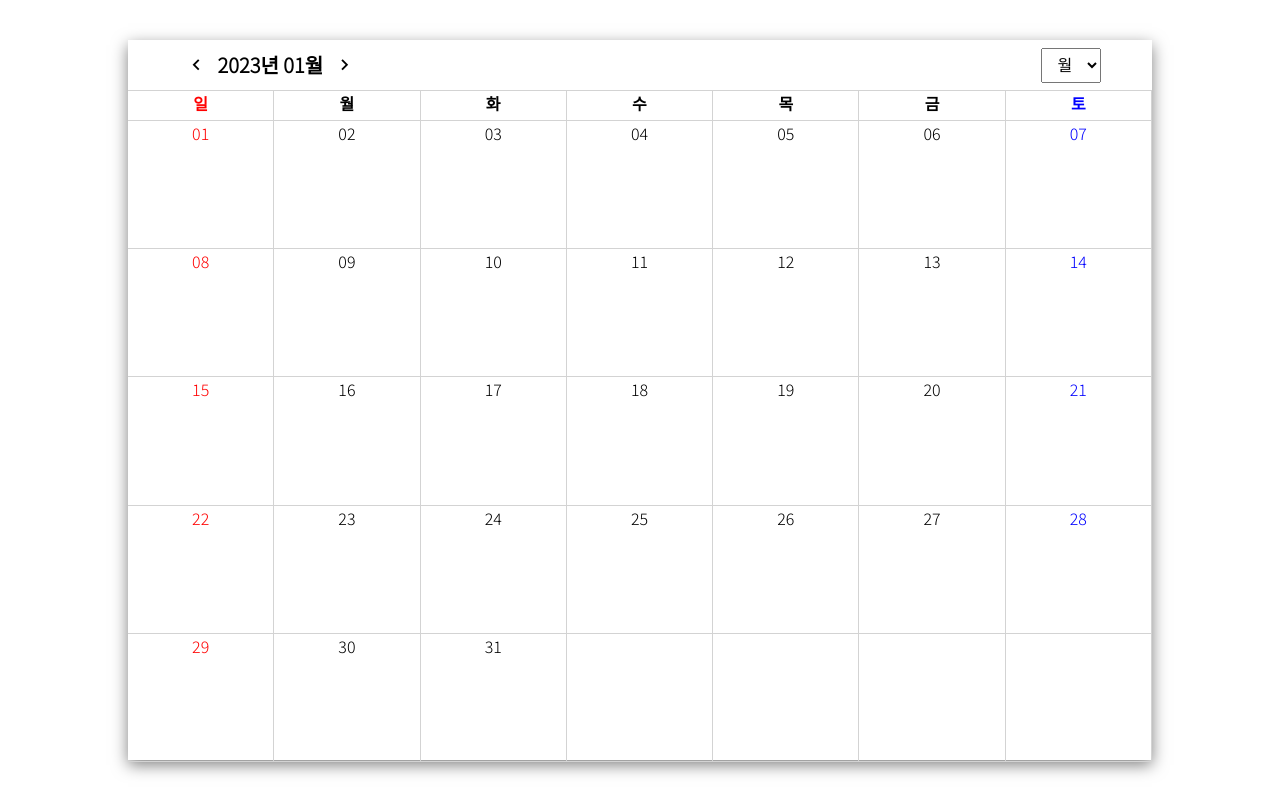
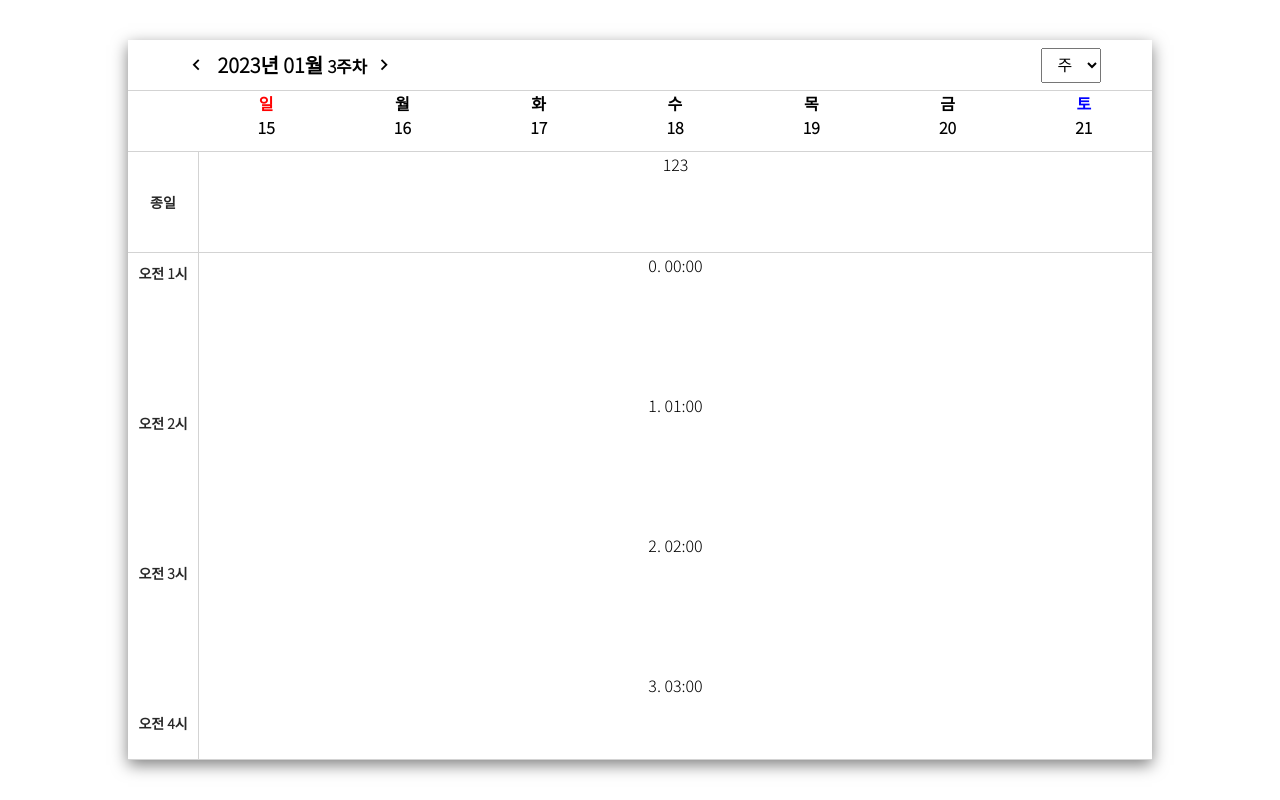
Before and after one commit to dnfwlxo11/vue-calandar, a Vue app: page / in a window 1280 px wide. Built offline with nearby package versions, Linux system fonts and the light colour scheme.

Commit message:
add: week calendar nav watch code upload

```diff
--- a/src/plugins/utils/dateUtils.js
+++ b/src/plugins/utils/dateUtils.js
@@ -8,7 +8,7 @@ function extractDateInfor(dateObj) {
     const lastDay = new Date(year, month, 0).getDate();
     const firstDate = new Date(`${year}-${month}-01`).getDay();
     const lastDate = new Date(`${year}-${month}-${lastDay}`).getDay();
-    const nowWeek = Math.ceil(new Date(`${year}-${month}-${day}`).getDate() / 7);
+    const nowWeek = Math.ceil((new Date(`${year}-${month}-${day}`).getDate() + firstDate) / 7);
     const totalWeek = Math.ceil((firstDate + lastDay) / 7);
 
     return {
--- a/src/views/Calandar/MonthCalendar.vue
+++ b/src/views/Calandar/MonthCalendar.vue
@@ -17,7 +17,7 @@
           {{ day.class ? day.day : null }}
         </div>
         <div v-if="Object.keys(monthData.data).length" class="day-plans">
-          <div v-for="(dayData, dayKey) in monthData.data" :key="dayKey">
+          <div v-for="(dayData, dayKey) in monthData.data" :key="dayKey" style="height: 100%;">
               <div v-if="dayKey === day.day" class="day-plan-wrapper">
                 <div :class="`day-plan day-plan${content.time === 'all' ? '-all' : '-time' }`"
                   v-for="(content, contentIdx) of dayData.slice(0, 3)"
--- a/src/views/Calandar/WeekCalendar.vue
+++ b/src/views/Calandar/WeekCalendar.vue
@@ -1,10 +1,14 @@
 <template>
   <div id="week-calandar">
     <div class="week-nav">
-      <div v-for="(day, idx) of ['일', '월', '화', '수', '목', '금', '토']"
-        :key="idx" class="day-of-week"
-        :class="{ 'sunday': idx % 7 === 0, 'saturday': idx % 7 === 6 }">
-        {{day}}
+      <div class="day-of-week"
+        v-for="(day, idx) of ['일', '월', '화', '수', '목', '금', '토']" :key="idx">
+        <div  :class="{ 'sunday': idx % 7 === 0, 'saturday': idx % 7 === 6 }">
+          {{day}}
+        </div>
+        <div>
+          {{weekNavDay[idx]}}
+        </div>
       </div>
     </div>
     <div class="week-body">
@@ -62,7 +66,32 @@ export default {
         '00:00', '01:00', '02:00', '03:00', '04:00', '05:00', '06:00', '07:00',
         '08:00', '09:00', '10:00', '11:00', '12:00', '13:00', '14:00', '15:00',
         '16:00', '17:00', '18:00', '19:00', '20:00', '21:00', '22:00', '23:00',
-      ]
+      ],
+      weekNavDay: [],
+      weekStartDay: null,
+      weekEndDay: null,
+      monthLastDay: null,
+    }
+  },
+  mounted() {
+    this.init();
+  },
+  methods: {
+    init() {
+      this.weekNavDay = [];
+      this.weekStartDay = this.weekData.weekStartDay;
+      this.weekEndDay = this.weekData.weekEndDay;
+      this.monthLastDay = this.weekData.lastDay;
+
+      for (let i=this.weekStartDay;i<=((this.weekEndDay > this.monthLastDay) ? this.monthLastDay : this.weekEndDay);i++) {
+        if (i < 1) this.weekNavDay.push(null)
+        else this.weekNavDay.push(i);
+      }
+    },
+  },
+  watch: {
+    weekData(value) {
+      this.init();
     }
   }
 }
--- a/src/views/Calandar/index.vue
+++ b/src/views/Calandar/index.vue
@@ -49,7 +49,7 @@ export default {
     return {
       initDate: null,
       initData: null,
-      calendarType: 'month',
+      calendarType: 'week',
     }
   },
   created() {
@@ -150,12 +150,14 @@ export default {
         this.$set(this.initDate, 'weekEndDay', weekEndDay + 7);
         this.$set(this.initDate, 'nowWeek', nowWeek + 1);
 
-        if (nowWeek === totalWeek - 1) {
+        if (nowWeek === totalWeek) {
           this.monthControll('next');
-          this.setDate(`${this.initDate.year}-${this.initDate.month}-01`);
           this.setData();
         } else {
-          this.setDate(`${this.initDate.year}-${this.initDate.month}-${this.initDate.weekEndDay.toString().padStart(2, '0')}`);
+          if (this.initDate.weekEndDay >= this.initDate.lastDay)
+            this.setDate(`${this.initDate.year}-${this.initDate.month}-${this.initDate.lastDay}`);
+          else
+            this.setDate(`${this.initDate.year}-${this.initDate.month}-${this.initDate.weekEndDay.toString().padStart(2, '0')}`);
         }
       }
     },
```
